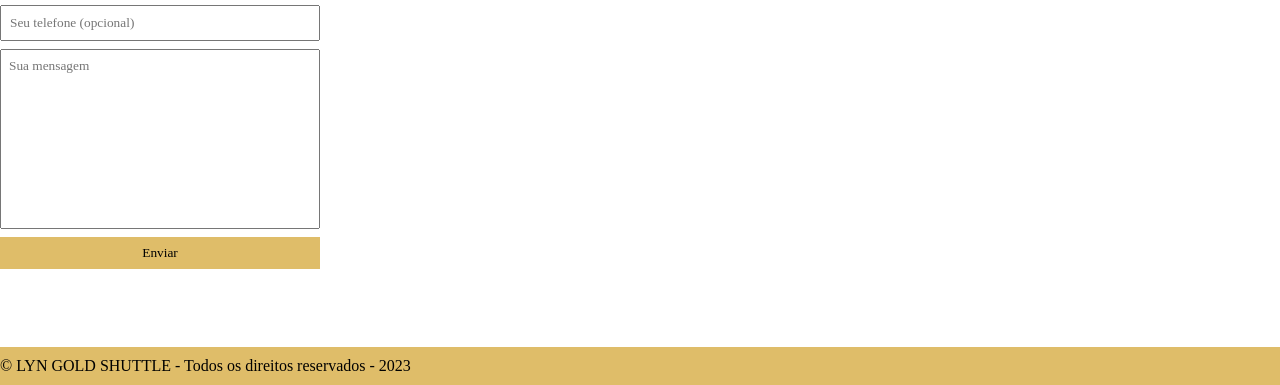
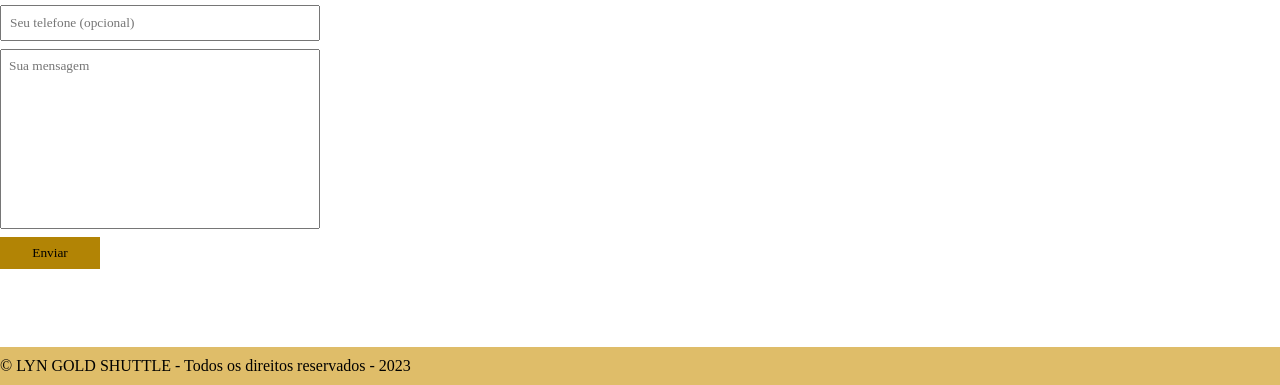
Before and after one commit to ligiatakayama/site_lyngoldshuttle, a plain HTML site: page index.html in a window 1280 px wide. Shown: the part 847-1232 px from the top of the page. Drawn offline with Linux system fonts and the light colour scheme; a web font is replaced by a local one.

Commit message:
alteração na paleta de cores

```diff
--- a/main.css
+++ b/main.css
@@ -61,7 +61,7 @@ section h2 {
 }
 
 section {
-    color: #74643b;
+    color: #795300;
 }
 
 section p {
@@ -122,18 +122,19 @@ section h3 {
 }
 
 form button {
-    background-color: #dfbd69;
+    background-color: #b28405;
     color: #010100;
     border: none;
     cursor: pointer;
+    max-width: 100px;
 }
 
 form button:hover {
-    background-color: #c59e34;
+    background-color: #dfbd69;
 }
 
 input:focus, textarea:focus {
-    outline-color: #c59e34 ;
+    outline-color: #795300 ;
 }
 
 footer {
```
